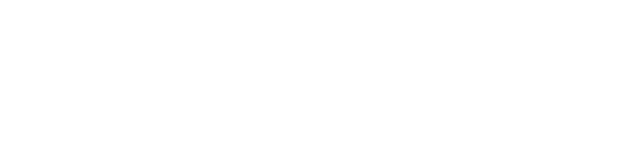
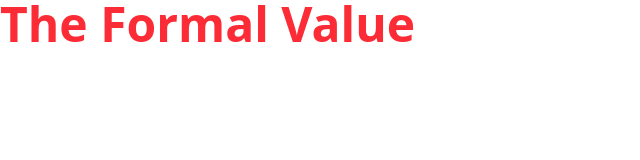
Before and after one commit to Rahaman-Atikur/FruitsVeg-Shop-Websites-MobileResponsive, a plain HTML site: page index.html in a window 1280 px wide. Shown: the whole page, without its empty margins (0-640 px from the left). Drawn offline with nearby package versions, Linux system fonts and the light colour scheme.

Commit message:
Added CDN

```diff
--- a/index.html
+++ b/index.html
@@ -4,8 +4,12 @@
     <meta charset="UTF-8">
     <meta name="viewport" content="width=device-width, initial-scale=1.0">
     <title>Fruits and Veg</title>
+    <!-- Daisy Ui  CDN-->
+    <link href="https://cdn.jsdelivr.net/npm/daisyui@5" rel="stylesheet" type="text/css" />
+    <script src="https://cdn.jsdelivr.net/npm/@tailwindcss/browser@4"></script>
 </head>
 <body>
+    <h1 class="text-red-500 text-5xl font-extrabold">The Formal Value</h1>
 
 </body>
 </html>
```
